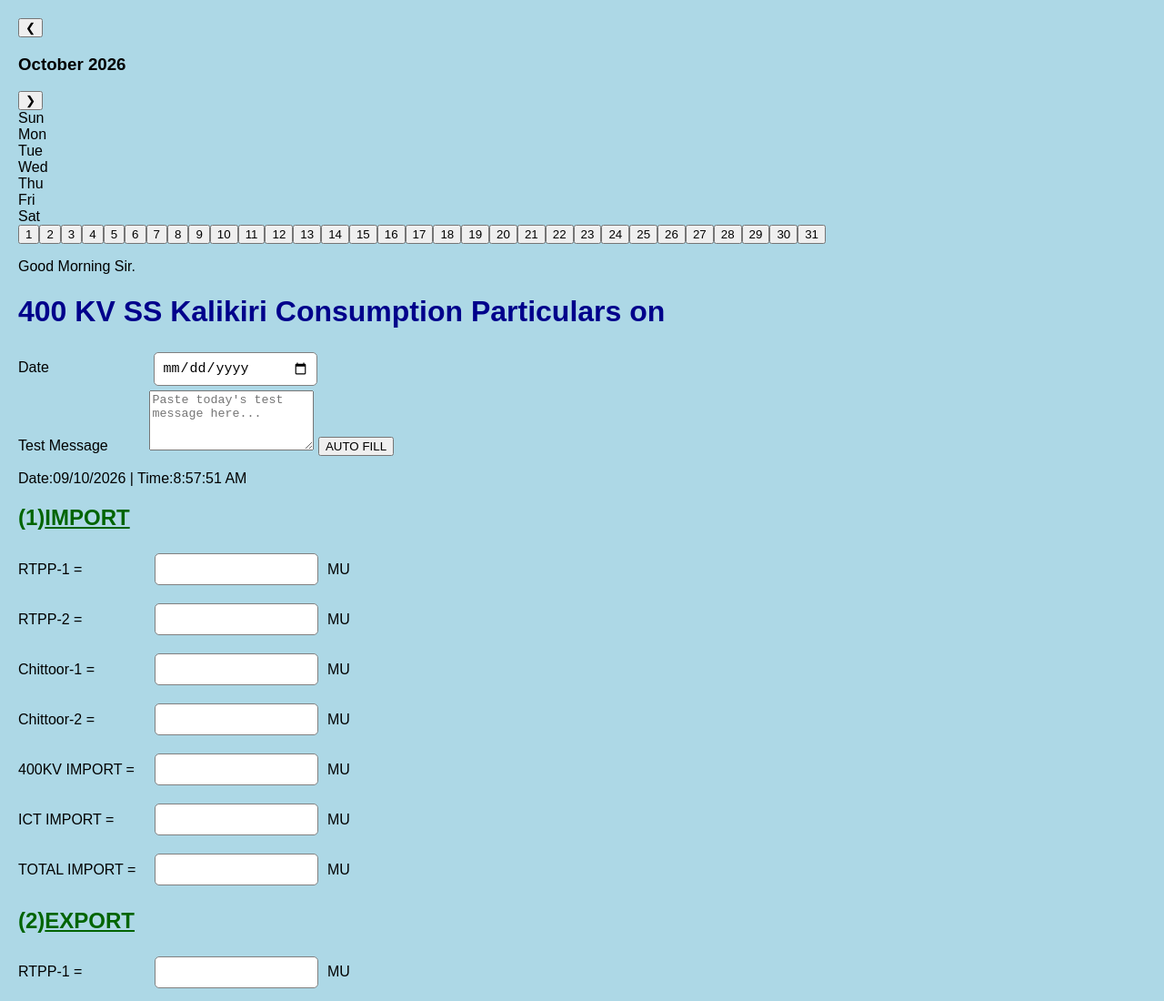
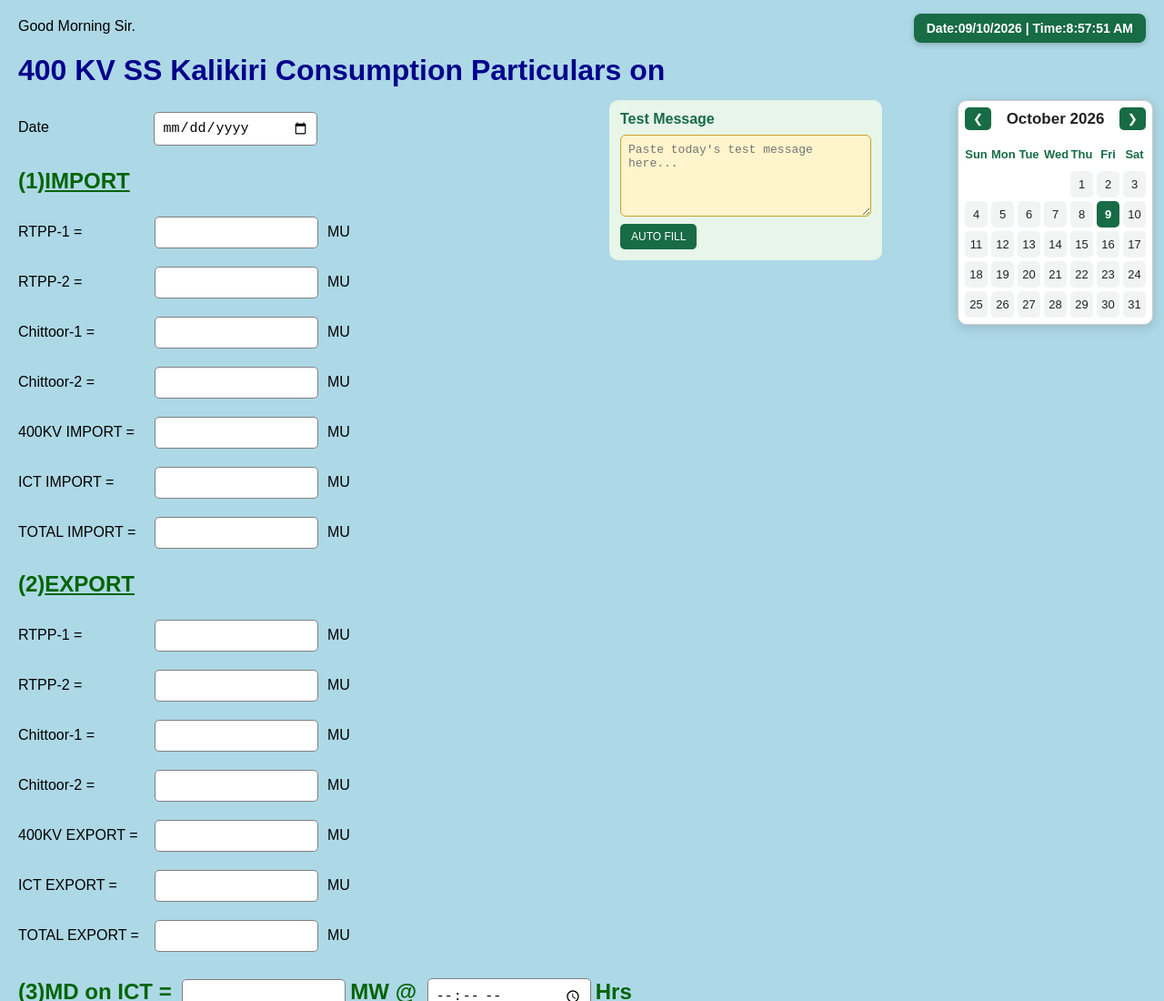
Before and after one commit to sbsreenath/Kalikiri-Substation-Dashboard, a plain HTML site: page Consumption Particulars.html in a window 1280 px wide. Shown: the top 1100 px of the page at 91% size. Drawn offline with Linux system fonts and the light colour scheme.

Commit message:
Refactor design.css and add calendar styles

```diff
--- a/design.css
+++ b/design.css
@@ -50,3 +50,187 @@ label{
     font-weight: bold;
     text-decoration: underline;
 }
+
+/* Monthly Calendar */
+#calendarBox {
+    position: fixed;
+    top: 110px;
+    right: 12px;
+    width: 215px;
+    padding: 7px;
+    background: #ffffff;
+    color: #222222;
+    border: 1px solid #cccccc;
+    border-radius: 10px;
+    box-shadow: 0 3px 12px rgba(0, 0, 0, 0.15);
+    z-index: 1000;
+    box-sizing: border-box;
+
+}
+
+.calendarHeader {
+    display: flex;
+    align-items: center;
+    justify-content: space-between;
+    gap: 6px;
+    margin-bottom: 12px;
+}
+
+.calendarHeader h3 {
+    margin: 0;
+    font-size: 17px;
+    text-align: center;
+}
+
+.calendarHeader button {
+    cursor: pointer;
+    padding: 5px 9px;
+    border: none;
+    border-radius: 5px;
+    background: #176b45;
+    color: white;
+}
+
+#calendarDays {
+    display: grid;
+    grid-template-columns: repeat(7, minmax(0, 1fr));
+    gap: 4px;
+}
+
+.calendarWeekday,
+.calendarDay {
+    text-align: center;
+    padding: 7px 0;
+    font-size: 13px;
+}
+
+.calendarWeekday {
+    font-weight: bold;
+    color: #176b45;
+}
+
+.calendarDay {
+    border: none;
+    border-radius: 5px;
+    background: #f1f4f2;
+    color: #222222;
+    cursor: pointer;
+}
+
+.calendarDay.today {
+    background: #176b45;
+    color: #ffffff;
+    font-weight: bold;
+}
+
+.calendarDay:hover {
+    background: #cde8d8;
+    color: #222222;
+}
+
+@media (max-width: 600px) {
+    #calendarBox {
+        position: relative;
+        top: auto;
+        right: auto;
+        width: min(280px, 100%);
+        margin: 10px 0 15px auto;
+    }
+}
+.calendarDay.hasReport {
+    background-color: orange !important;
+    color: white !important;
+    border: 1px solid darkorange;
+    font-weight: bold;
+}
+/* Test Message Section */
+#testMessage {
+    width: 190px;
+    height: 90px;
+    box-sizing: border-box;
+    display: block;
+    margin: 8px 0;
+    padding: 8px;
+    background: #eaf5fc;
+    color: #222222;
+    border: 1px solid #9bbbd0;
+    border-radius: 6px;
+    font-size: 13px;
+}
+
+/* Auto Fill Button */
+#autoFill {
+    display: block;
+    margin-top: 8px;
+    padding: 7px 12px;
+    background: #176b45;
+    color: white;
+    border: none;
+    border-radius: 5px;
+    cursor: pointer;
+    font-size: 12px;
+}
+/* Test Message beside Calendar */
+/* Test Message Section */
+#testMessageSection {
+    position: absolute;
+    top: 110px;
+    right: 310px;
+    width: 300px;
+    margin: 0;
+    padding: 12px;
+    box-sizing: border-box;
+    background: #e8f5e9;
+    border-radius: 10px;
+    z-index: 10;
+}
+
+#testMessageSection label {
+    display: block;
+    color: #176b45;
+    font-size: 16px;
+    font-weight: bold;
+    margin-bottom: 8px;
+}
+
+#testMessage {
+    width: 100%;
+    min-height: 80px;
+    box-sizing: border-box;
+    font-size: 13px;
+}
+
+#autoFill {
+    display: block;
+    margin-top: 8px;
+}
+
+#testMessageSection textarea {
+    background-color: #fff4cc;
+    color: #222222;
+    border: 1px solid #c9a227;
+    border-radius: 6px;
+}
+#testMessageSection label {
+    color: #176b45;
+    font-weight: bold;
+}
+/* Date and Time Box */
+#dateTimeBox {
+    position: fixed;
+    top: 15px;
+    right: 20px;
+    background-color: #176b45;
+    color: white;
+    padding: 8px 14px;
+    border-radius: 8px;
+    box-shadow: 0 2px 6px rgba(0, 0, 0, 0.2);
+    z-index: 1000;
+    font-size: 14px;
+    font-weight: bold;
+}
+
+#dateTimeBox p {
+    margin: 0;
+    color: white;
+}
```
